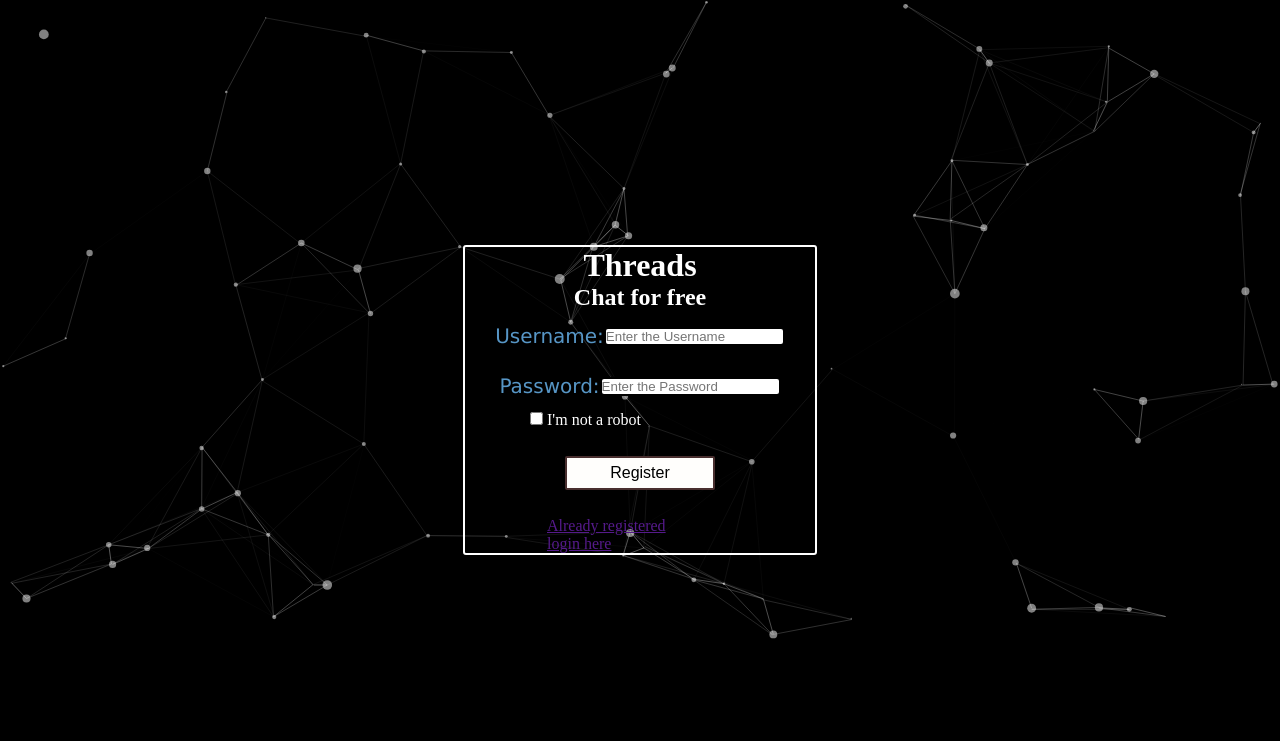
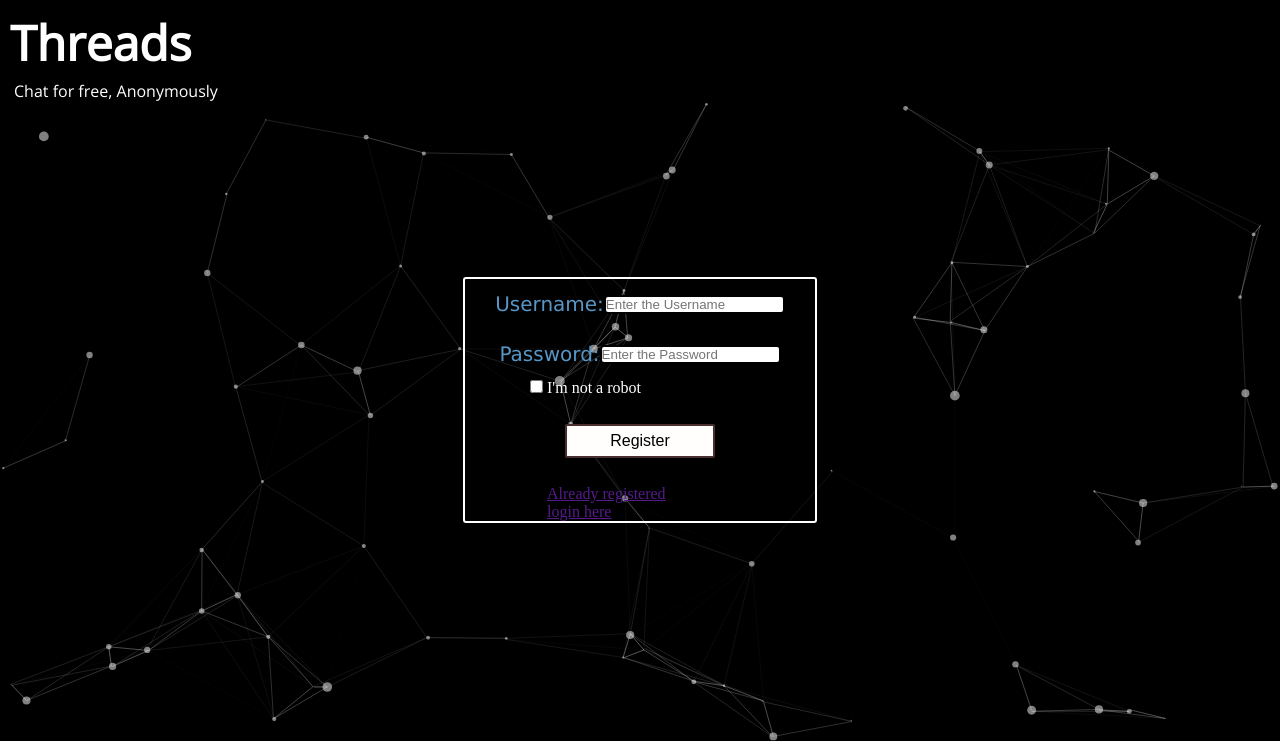
Before and after one commit to priyanshuojha1111/Chat-App, a Flask app: page /registerPage in a window 1280 px wide. Shown: the top 741 px of the page. Run offline with Flask 2, Linux system fonts and the light colour scheme.

Commit message:
fixed registeration header

```diff
--- a/templates/register.html
+++ b/templates/register.html
@@ -22,6 +22,23 @@
 			#particles-js {
 				height: 100%;
 				background: #000;
+			}
+
+			h2 {
+				color: white;
+			}
+
+			.title {
+				font-size: 48px;
+				padding: 10px;
+				font-family: 'Open Sans', sans-serif;
+			}
+
+			.info {
+				color: white;
+				padding-left: 14px;
+				margin-top: -5px;
+				font-family: 'Open Sans', sans-serif;
 			}
 
 			.main {
@@ -77,7 +94,6 @@
 			#pass{
 				border: 2px solid;
 				border-radius: 4px;
-
 			}
 
 			.login{
@@ -87,9 +103,9 @@
 	   </style>
 	</head>
 	<body id="particles-js">
+		<h2 class="title">Threads</h2>
+		<p class="info">Chat for free, Anonymously</p>
 		<div class="main">
-			<h1 class="h-primary">Threads </h1>
-			<h2 class="h-primary"> Chat for free</h2>
 			<form action="/register" method="POST">
 				<div class="user">
 					<label for="user"> Username: </label>
@@ -98,7 +114,7 @@
 
 				<div class="user">
 					<label for="password"> Password: </label>
-					<input type="password" name="pass" id="pass" placeholder="Enter the Password">
+					<input type="password" name="password" id="pass" placeholder="Enter the Password">
 				</div>
 				<div class="chk">
 					<input type="checkbox" id="chk" name="checkbox" value="checked" >
```
Also changed, not shown: README.md, database.db.
